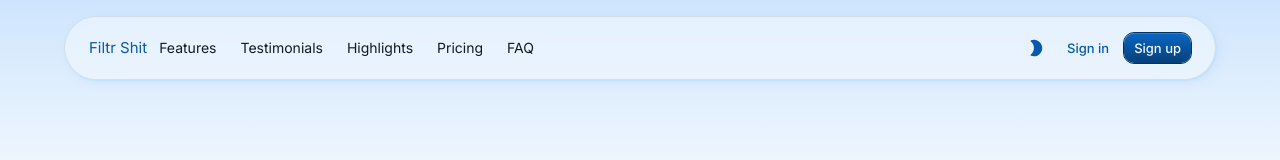
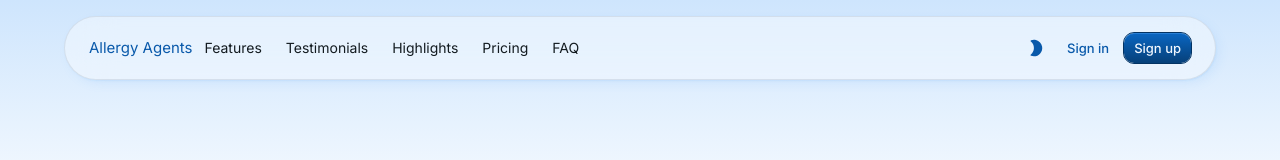
Before and after one commit to stephenparkhum/Allergy-File-POC, a Next.js app: page /landing in a window 1280 px wide. Shown: the top 160 px of the page. Built offline with nearby package versions, Linux system fonts and the light colour scheme; no server answers.

Commit message:
Adding generic types and updating name

```diff
--- a/data/appData.ts
+++ b/data/appData.ts
@@ -1,5 +1,5 @@
 const siteData = {
-  name: "Filtr Shit",
+  name: "Allergy Agents",
   testImages: {
     daiya:
       "https://drive.google.com/thumbnail?id=1CCJOcbWRpTRX6JXAfY4gEXDlFq45X2vJ&sz=w1000",
```
Also changed, not shown: types/generic.ts (added, +19 -0 lines).
